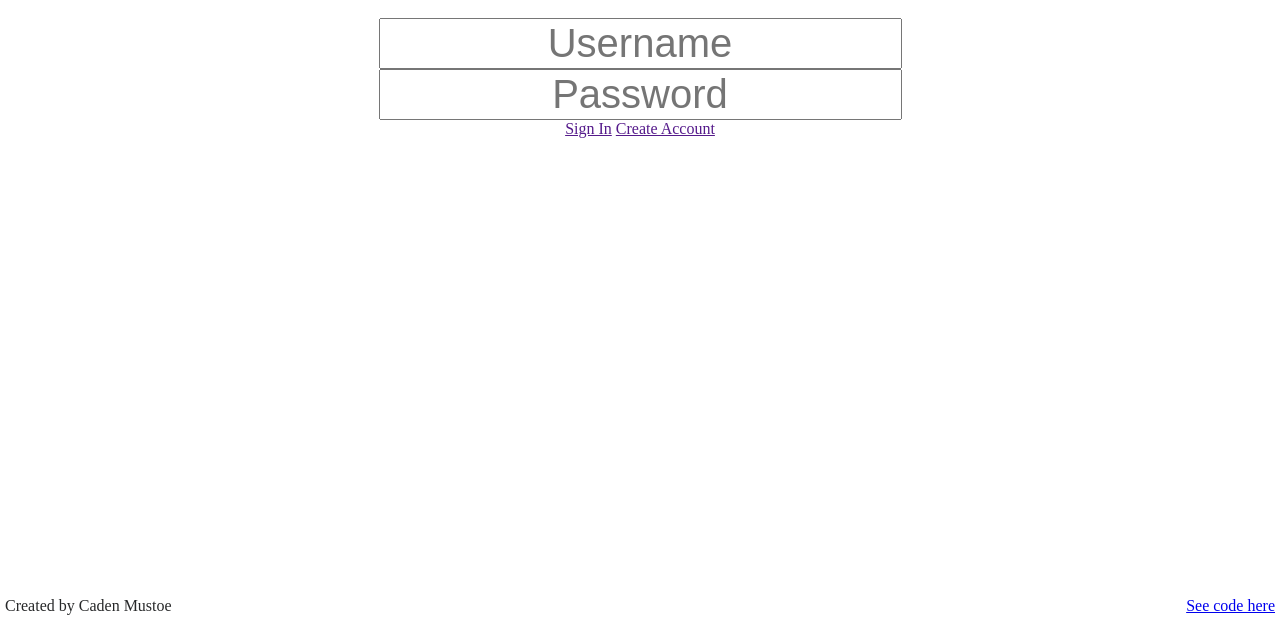
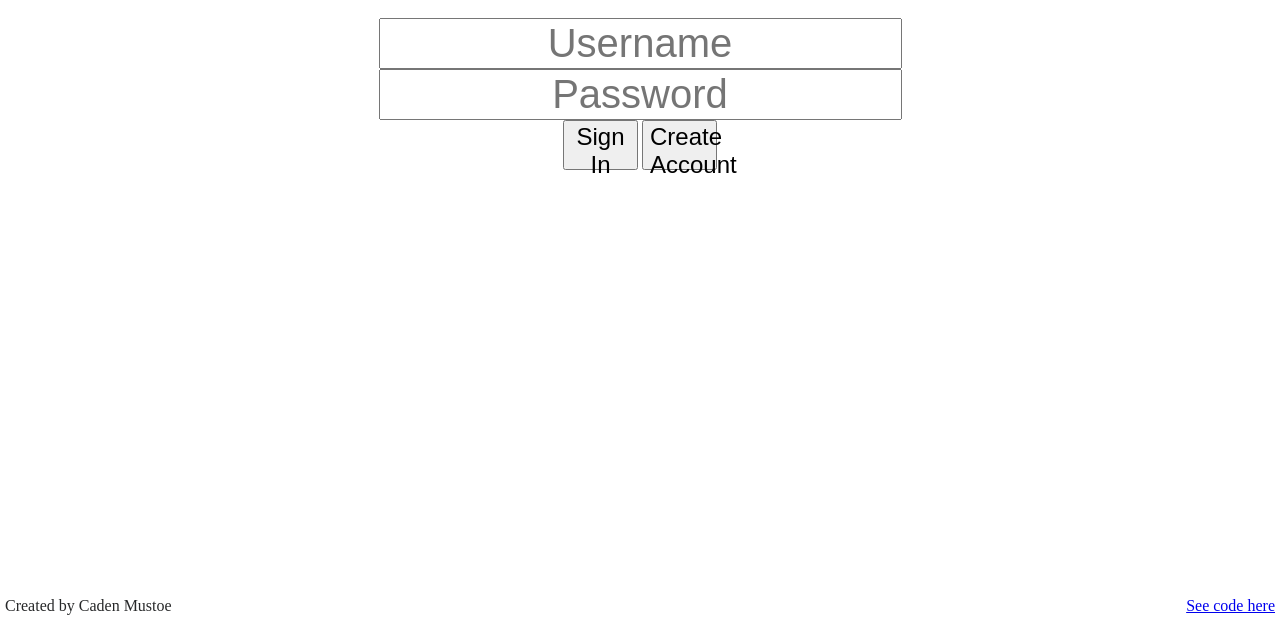
Before and after one commit to Vigitant/startup, a website: page public/login.html in a window 1280 px wide. Shown: the part 180-800 px from the top of the page. Drawn offline with Linux system fonts and the light colour scheme.

Commit message:
worked on login functions

```diff
--- a/public/login.html
+++ b/public/login.html
@@ -23,9 +23,13 @@
 
         <main>
             <br><br><input type="text" id="nameBox" placeholder="Username"/>
-            <br><input type="text" id="passwordBox" placeholder="Password"/>
-            <br><a href="">Sign In</a>
-            <a href="">Create Account</a>
+
+            <br><input type="password" id="passwordBox" placeholder="Password"/>
+
+            <br><button type="button" onClick="loginUser()">Sign In</button>
+
+            <button type="button" onClick="createUser()">Create Account</button>
+
         </main>
 
         <footer>
@@ -35,5 +39,6 @@
                     href="https://github.com/Vigitant/startup" target="_blank">See code here</a>
             </span>
         </footer>
+        <script src="login.js"></script>
     </body>
 </html>
```
Also changed, not shown: public/login.js (added).
